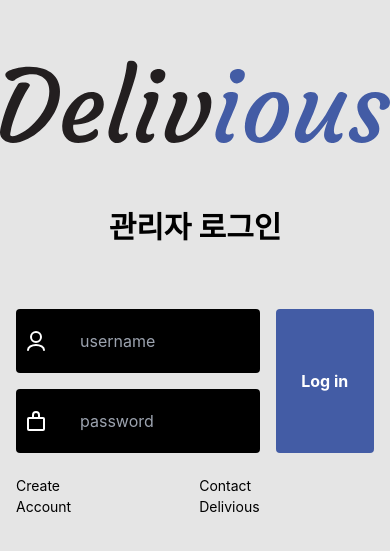
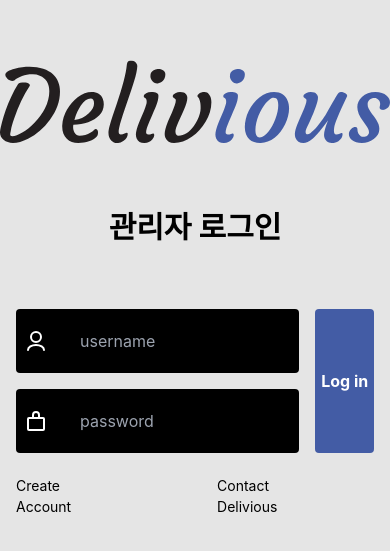
Before and after one commit to do-gather/delivious, a React (Create React App) app in the folder frontend/: page /login in a window 390 px wide. Shown: the part 215-766 px from the top of the page. Built offline with nearby package versions, Linux system fonts and the light colour scheme.

Commit message:
style: make button be responsive with reasonable size

```diff
--- a/frontend/src/pages/Login.tsx
+++ b/frontend/src/pages/Login.tsx
@@ -64,7 +64,9 @@ export default function Login() {
             <Link to="/">Contact Delivious</Link>
           </div>
         </div>
-        <BasicButton buttonName="Log in" onClick={sendUserInfo} height="h-36" />
+        <div className="w-24">
+          <BasicButton buttonName="Log in" onClick={sendUserInfo} height="h-36" />
+        </div>
       </div>
     </div>
   );
```
